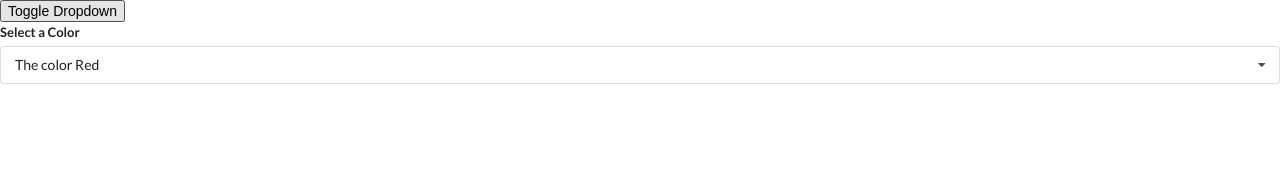
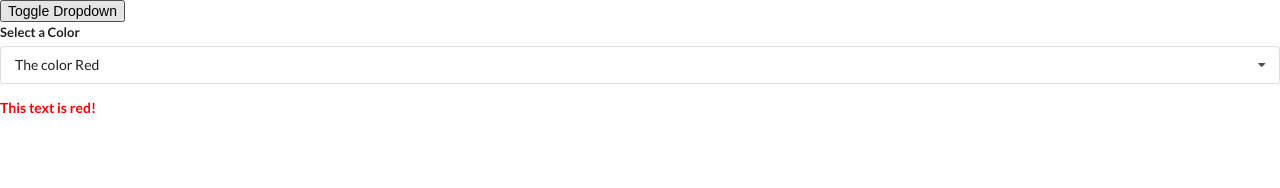
Before and after one commit to gustafsilva/course-modern-react-with-redux, a React (Create React App) app in the folder widgets/: page / in a window 1280 px wide. Shown: the top 188 px of the page. Built offline with nearby package versions, Linux system fonts and the light colour scheme.

Commit message:
Adds a text message of the color currently being selected in the Dropdown App.

```diff
--- a/widgets/src/components/Dropdown.js
+++ b/widgets/src/components/Dropdown.js
@@ -48,6 +48,9 @@
                     </div>
                 </div>
             </div>
+            <div>
+                <b style={{ 'color': selected.value }}>This text is {selected.value}!</b>
+            </div>
         </div>
     );
 }
```
